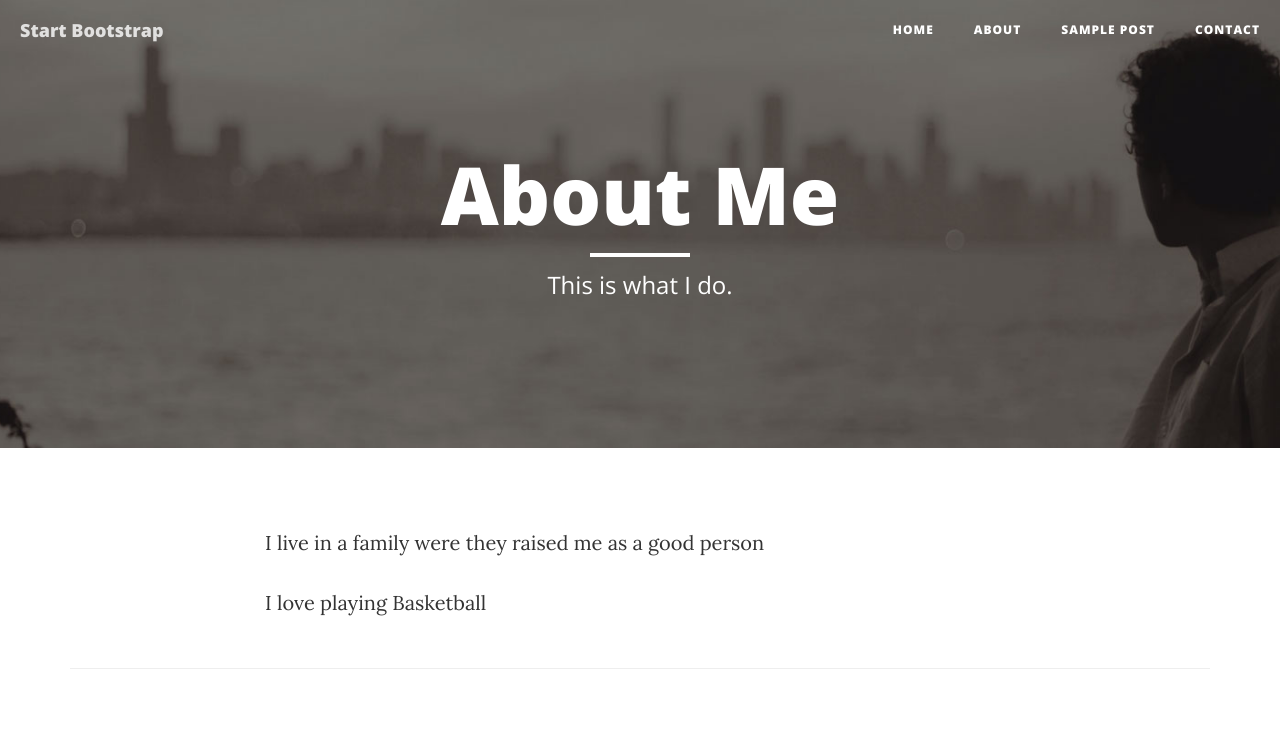
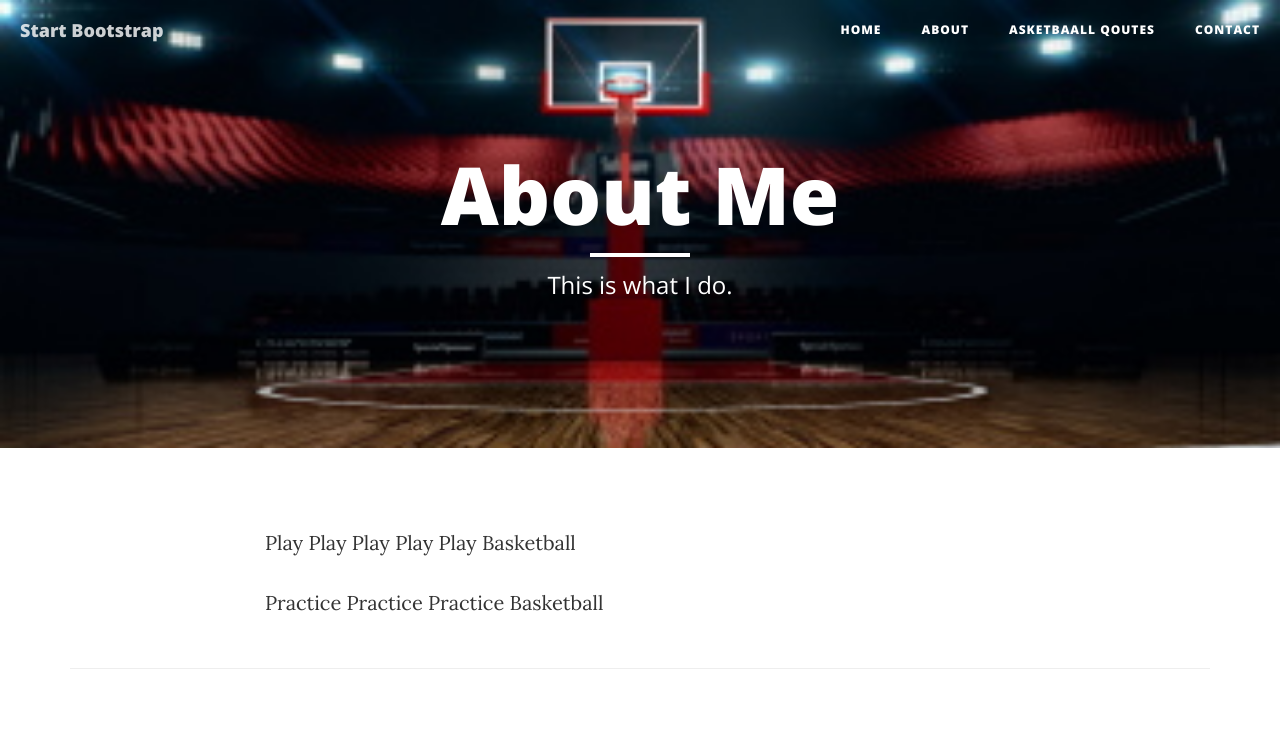
Before and after one commit to nathanielestrada/CleanBlogPages, a website: page about.html in a window 1280 px wide. Shown: the top 736 px of the page. Drawn offline with nearby package versions, Linux system fonts and the light colour scheme.

Commit message:
Update about.html

```diff
--- a/about.html
+++ b/about.html
@@ -55,7 +55,7 @@
                         <a href="about.html">About</a>
                     </li>
                     <li>
-                        <a href="post.html">Sample Post</a>
+                        <a href="post.html">asketbaall Qoutes</a>
                     </li>
                     <li>
                         <a href="contact.html">Contact</a>
@@ -69,7 +69,7 @@
 
     <!-- Page Header -->
     <!-- Set your background image for this header on the line below. -->
-    <header class="intro-header" style="background-image: url('img/about-bg.jpg')">
+    <header class="intro-header" style="background-image: url('14.jpg')">
         <div class="container">
             <div class="row">
                 <div class="col-lg-8 col-lg-offset-2 col-md-10 col-md-offset-1">
@@ -87,8 +87,8 @@
     <div class="container">
         <div class="row">
             <div class="col-lg-8 col-lg-offset-2 col-md-10 col-md-offset-1">
-                <p>I live in a family were they raised me as a good person</p>
-                <p>I love playing Basketball</p>
+                <p>Play Play Play Play Play Basketball</p>
+                <p>Practice Practice Practice Basketball</p>
         </div>
     </div>
 
```
